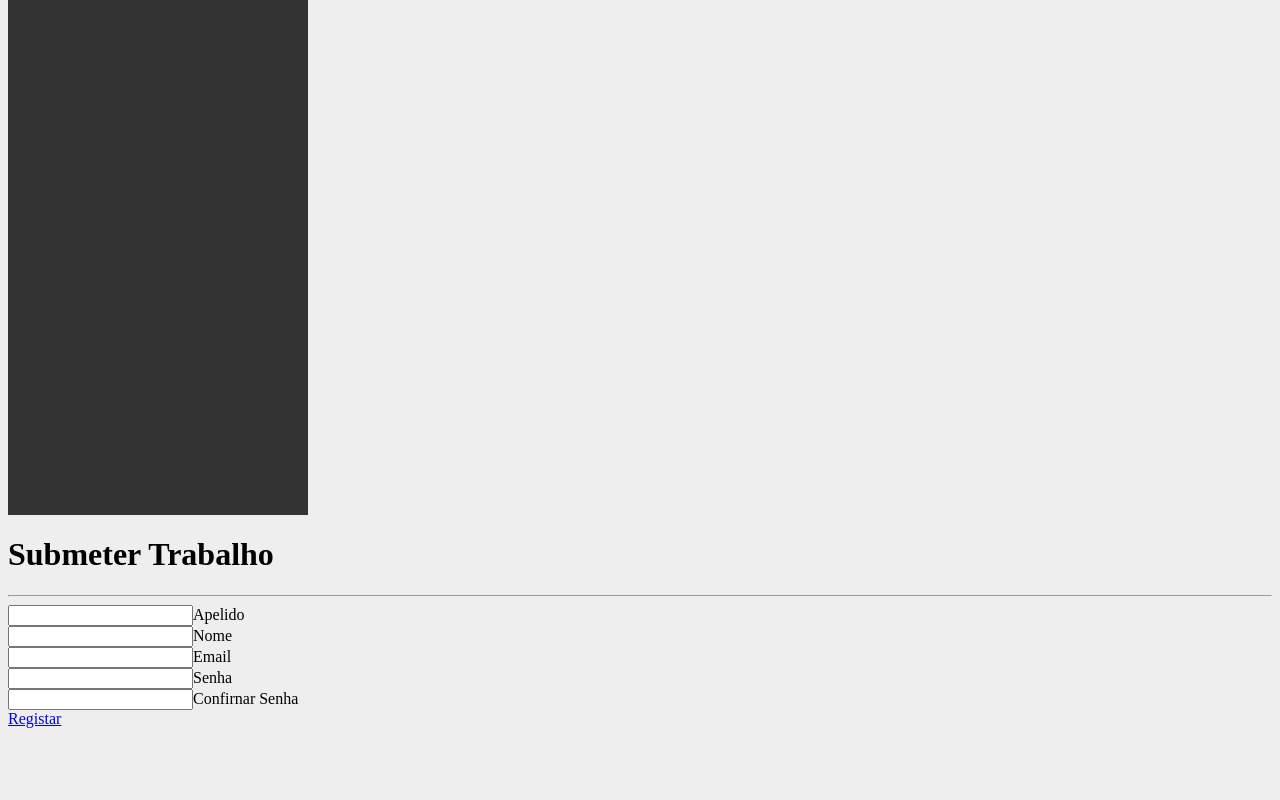
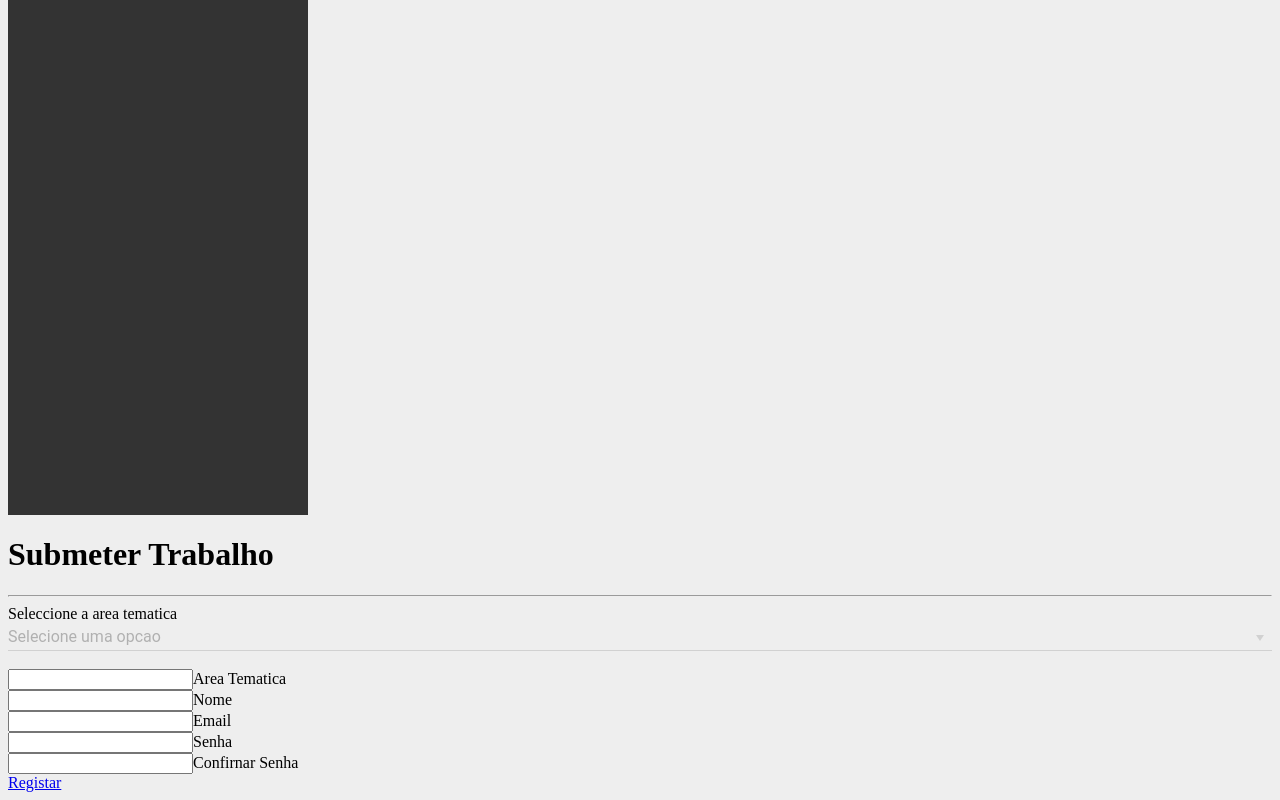
Before and after one commit to SikoDevelopers/AngularApplication, an Angular app: page /estudante/submeter-trabalho in a window 1280 px wide. Shown: the part 355-1155 px from the top of the page. Before the commit the page ends 1091 px from the top, so only its background shows below. Built offline with nearby package versions, Linux system fonts and the light colour scheme; what angular-bootstrap-md would draw is missing.

Commit message:
costumizacao do select areas

```diff
--- a/src/app/estudante/estudante.module.ts
+++ b/src/app/estudante/estudante.module.ts
@@ -6,11 +6,13 @@ import {BarraDoTopoEstModule} from "./barra-do-topo-est/barra-do-topo-est.module
 import { SubmeterTrabalhoComponent } from './submeter-trabalho/submeter-trabalho.component';
 import { TrabalhosSubmetidosComponent } from './trabalhos-submetidos/trabalhos-submetidos.component';
 import { SubmeterTrabalhoFormComponent } from './submeter-trabalho/submeter-trabalho-form/submeter-trabalho-form.component';
+import {SelectModule} from "../select/select.module";
 
 @NgModule({
   imports: [
     CommonModule,
-    BarraDoTopoEstModule
+    BarraDoTopoEstModule,
+    SelectModule
   ],
   declarations: [
     PaginaComponent,
--- a/src/app/estudante/submeter-trabalho/submeter-trabalho-form/submeter-trabalho-form.component.html
+++ b/src/app/estudante/submeter-trabalho/submeter-trabalho-form/submeter-trabalho-form.component.html
@@ -1,9 +1,11 @@
 <div class="row">
   <div class="col-8">
     <form>
+      <app-select [label]="label" [opcoes]="opcoes"></app-select>
+
       <div class="md-form">
         <input type="text" id="apelido" class="form-control" mdbActive>
-        <label for="apelido">Apelido</label>
+        <label for="area">Area Tematica</label>
       </div>
 
       <div class="md-form">
@@ -11,7 +13,7 @@
         <label for="nome">Nome</label>
       </div>
 
-      <app-select [label]="label" [opcoes]="opcoes"></app-select>
+
 
       <div class="md-form">
         <input type="email" id="email" class="form-control" mdbActive>
--- a/src/app/estudante/submeter-trabalho/submeter-trabalho-form/submeter-trabalho-form.component.ts
+++ b/src/app/estudante/submeter-trabalho/submeter-trabalho-form/submeter-trabalho-form.component.ts
@@ -6,7 +6,29 @@ import { Component, OnInit } from '@angular/core';
   styleUrls: ['./submeter-trabalho-form.component.scss']
 })
 export class SubmeterTrabalhoFormComponent implements OnInit {
-
+  label: string = "Seleccione a area tematica";
+  opcoes: any = [
+    {
+      'value':'SAUDE',
+      'option':'OPTION'
+    },
+    {
+      'value':'RECURSOS HUMANOS',
+      'option':'RECURSOS HUMANOS'
+    },
+    {
+      'value':'ECONOMIA MUNDIAL',
+      'option':'ECONOMIA MUNDIAL'
+    },
+    {
+      'value':'DESENHO DE BASE DE DADOS',
+      'option':'DESENHO DE BASE DE DADOS'
+    },
+    {
+      'value':'SEGURANCA DE APLICACOES WEB',
+      'option':'SEGURANCA DE APLICACOES WEB'
+    },
+  ];
   constructor() { }
 
   ngOnInit() {
```
